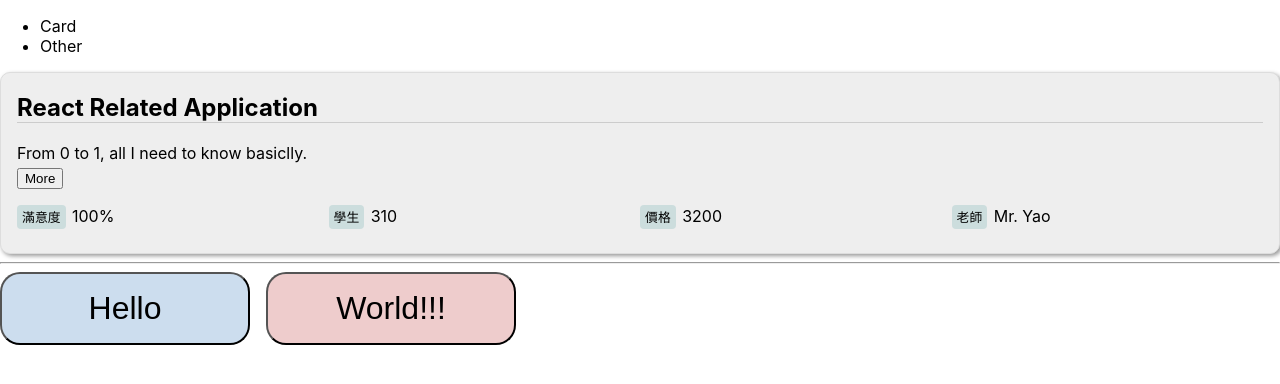
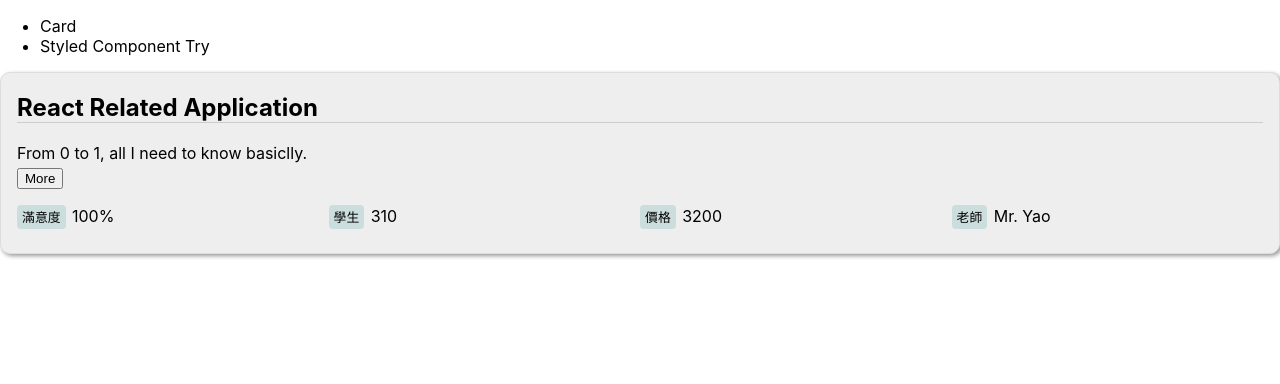
Before and after one commit to ShawnTseng/react-protfolio, a React (Create React App) app: page / in a window 1280 px wide. Shown: the top 384 px of the page. Built offline with nearby package versions, Linux system fonts and the light colour scheme.

Commit message:
REFACTOR: arrange legacy code

```diff
--- a/src/App.js
+++ b/src/App.js
@@ -1,20 +1,12 @@
 import React from 'react';
 import Layout from './Layout';
-import Card from './Card';
-import MyButton from './MyButton';
-import YourButton from './YourButton';
 
-import lesson from './lesson-react.json';
 
 function App() {
 
   return (
     <div>
       <Layout />
-      <Card data={lesson} />
-      <hr />
-      <MyButton>Hello</MyButton>
-      <YourButton>World</YourButton>
     </div>
   );
 }
--- a/src/Layout.js
+++ b/src/Layout.js
@@ -1,10 +1,15 @@
 import React, { Component } from 'react';
 import Navbar from './Navbar';
+import Card from './Card';
+import MyButton from './MyButton';
+import YourButton from './YourButton';
+
+import lesson from './lesson-react.json';
 
 class Layout extends Component {
     state = {
         tabIndex: 0,
-        tabList: [{ label: 'Card', id: 0 }, { label: 'Other', id: 1 }]
+        tabList: [{ label: 'Card', id: 0 }, { label: 'Styled Component Try', id: 1 }]
     };
 
     changeTab = tabId => {
@@ -14,10 +19,17 @@ class Layout extends Component {
     }
 
     render() {
-        const { tabList } = this.state;
+        const { tabIndex, tabList } = this.state;
         return (
             <div>
                 <Navbar tabList={tabList} changeTab={this.changeTab} />
+                {tabIndex === 0 && <Card data={lesson} />}
+                {tabIndex === 1 &&
+                    <>
+                        <MyButton>Hello</MyButton>
+                        <YourButton>World</YourButton>
+                    </>
+                }
             </div>
         );
     }
```
